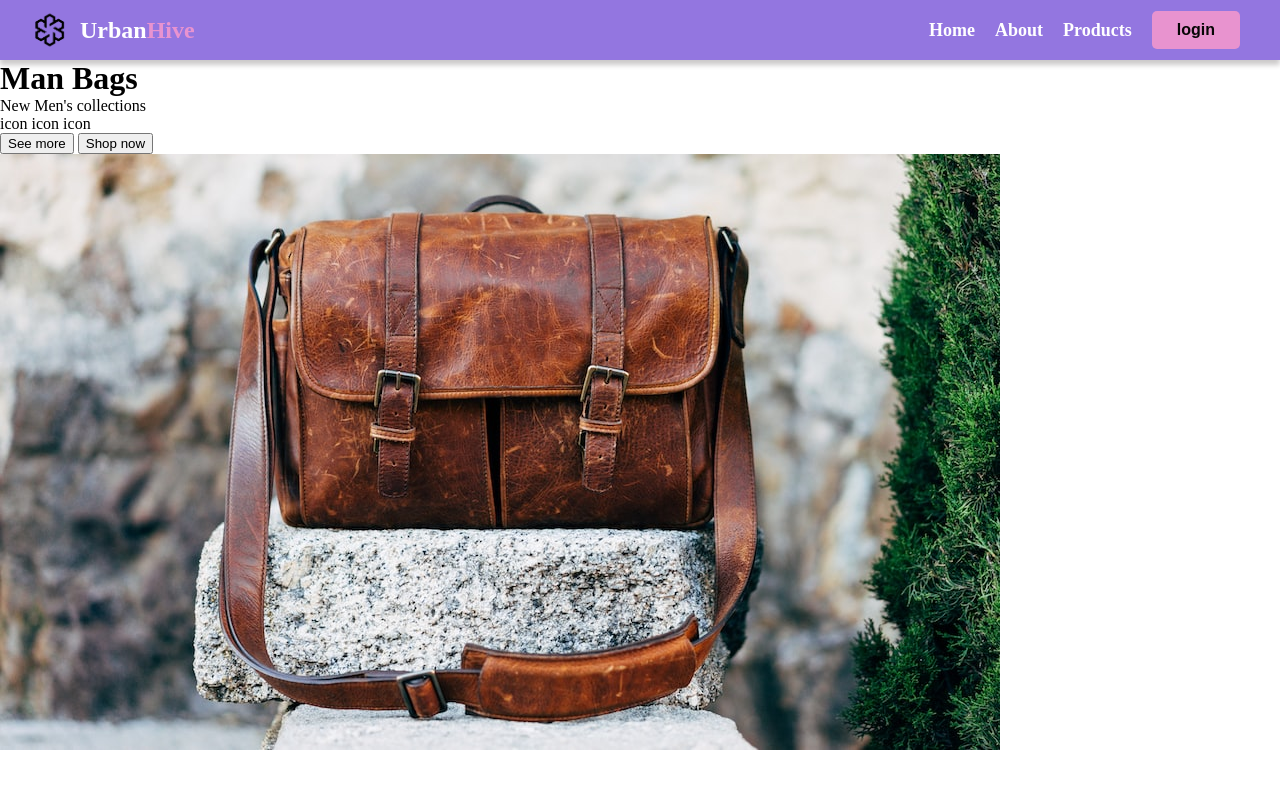
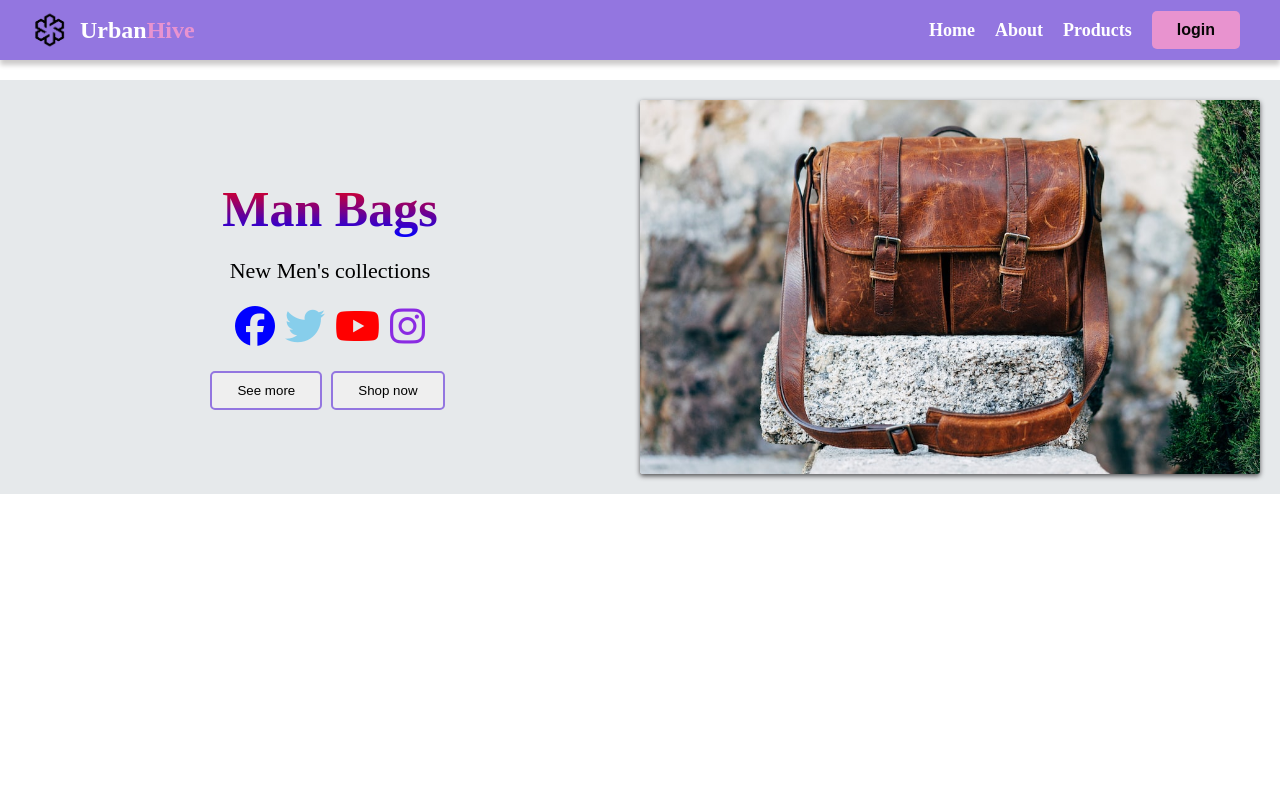
Before and after one commit to Umme-Nahida/responsive-simple-site, a plain HTML site: page index.html in a window 1280 px wide. Drawn offline with Linux system fonts and the light colour scheme.

Commit message:
added navber and banner section

```diff
--- a/index.html
+++ b/index.html
@@ -6,6 +6,7 @@
     <title>Responsive site</title>
     <link rel="stylesheet" href="style.css">
     <link rel="stylesheet" href="responsive.css">
+    <link rel="stylesheet" href="https://cdnjs.cloudflare.com/ajax/libs/font-awesome/6.5.1/css/all.min.css" integrity="sha512-DTOQO9RWCH3ppGqcWaEA1BIZOC6xxalwEsw9c2QQeAIftl+Vegovlnee1c9QX4TctnWMn13TZye+giMm8e2LwA==" crossorigin="anonymous" referrerpolicy="no-referrer" />
 
 </head>
 <body>
@@ -30,22 +31,31 @@
     <!-- main layout -->
     <main>
         <!-- banner section -->
-        <div class="banner-container">
+        <section class="banner-container">
             <div class="banner-text-container">
                 <h1>Man Bags</h1>
                 <p>New Men's collections</p>
                 <div class="icon-div">
-                    <span>icon</span>
-                    <span>icon</span>
-                    <span>icon</span>
+                    <span>
+                        <i class="fa-brands fa-facebook" style="color: blue;"></i>
+                    </span>
+                    <span>
+                        <i class="fa-brands fa-twitter" style="color: skyblue;"></i>
+                    </span>
+                    <span>
+                        <i class="fa-brands fa-youtube" style="color: red;"></i>
+                    </span>
+                    <span>
+                        <i class="fa-brands fa-instagram" style="color:blueviolet ;"></i>
+                    </span>
                 </div>
-                <button>See more</button>
-                <button>Shop now</button>
+                <button class="banner-btn">See more</button>
+                <button class="banner-btn">Shop now</button>
             </div>
             <div class="banner-img-container">
                 <img src="./image/banner-image/bag-picture.jpg" alt="">
             </div>
-        </div>
+        </section>
     </main>
 
     <!-- footer section -->
--- a/style.css
+++ b/style.css
@@ -64,3 +64,52 @@ nav{
     font-weight: 600;
 
 }
+
+
+/* banner style added here */
+.banner-container{
+    margin-top: 20px;
+    display: flex;
+    background-color: #E6E9EB;
+    padding: 20px;
+}
+.banner-text-container{
+    width: 50%;
+    padding-top: 80px;
+    text-align: center;
+
+}
+.banner-img-container{
+    width: 50%;
+}
+.banner-text-container h1{
+    background-image: linear-gradient(to bottom, red,blue);
+    color: transparent;
+    -webkit-background-clip: text;
+    font-size: 50px;
+
+}
+
+.banner-text-container p{
+    font-size: 22px;
+    margin-top: 20px;
+}
+.banner-img-container img{
+    width: 100%;
+    height: 100%;
+    border-radius: 3px;
+    box-shadow: 0 2px 5px rgb(79, 78, 80);
+}
+
+.icon-div{
+    margin: 20px 0;
+}
+.icon-div span{
+    font-size: 40px;
+}
+.banner-btn{
+    padding: 10px 25px;
+    border: 2px solid #9376E0;
+    border-radius: 5px;
+    margin-right: 5px;
+}
```
